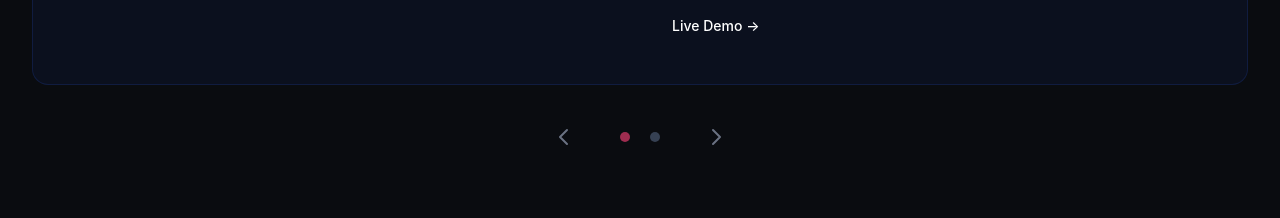
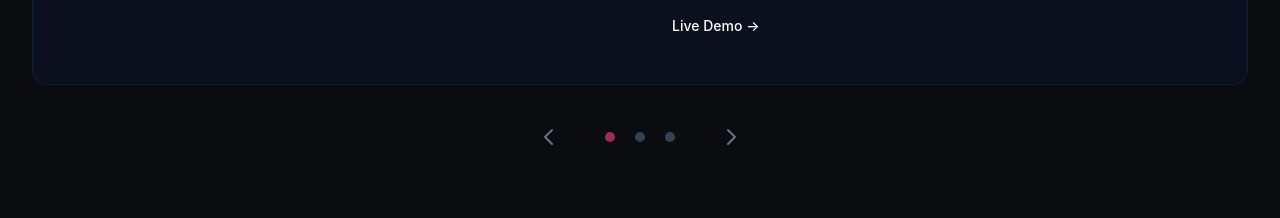
Before and after one commit to Ludicard/Portafolio, a React (Vite) app: page / in a window 1280 px wide. Shown: the part 2320-2538 px from the top of the page. Built offline with nearby package versions, Linux system fonts and the light colour scheme.

Commit message:
Añadir el proyecto NAV-I a la seccion de proyectos

```diff
--- a/src/components/sections/Projects.tsx
+++ b/src/components/sections/Projects.tsx
@@ -1,6 +1,7 @@
 import { useState } from 'react';
 import Reveal from '../animations/Reveal';
 import emaImg from '../../assets/images/EMA.png';
+import naviImg from '../../assets/images/NAVI.png';
 
 const Projects = () => {
   const projects = [
@@ -32,6 +33,21 @@ const Projects = () => {
         bg: "bg-[#0f0912]",
         border: "border-purple-900/30",
         gradient: "from-purple-900/10",
+      }
+    },
+    {
+      id: 3,
+      name: "NAV-I",
+      description: "A full-stack website monitoring and automated diagnosis platform designed to track the health, performance, and security of web applications. NAV-I provides automated scheduled scans, Lighthouse performance metrics, SSL certificate tracking, and AI-powered diagnoses using the Anthropic API. The platform features an interactive dashboard for managing alerts, tasks, and historical events across multiple websites. It was built with a modern architecture using React, TypeScript, Express, Prisma, and PostgreSQL, with background tasks managed via Node-Cron. The entire stack is containerized using Docker Compose for seamless deployment and isolated environments, while database migrations and data modeling are handled through Prisma.",
+      category: "Full Stack Application",
+      technologies: ["React", "TypeScript", "Express", "Node.js", "PostgreSQL", "Prisma", "Docker", "Tailwind CSS"],
+      link: "",
+      repo: "",
+      image: naviImg,
+      colorClasses: {
+        bg: "bg-[#091210]",
+        border: "border-emerald-900/30",
+        gradient: "from-emerald-900/10",
       }
     }
   ];
```
Also changed, not shown: src/assets/images/NAVI.png (added).
